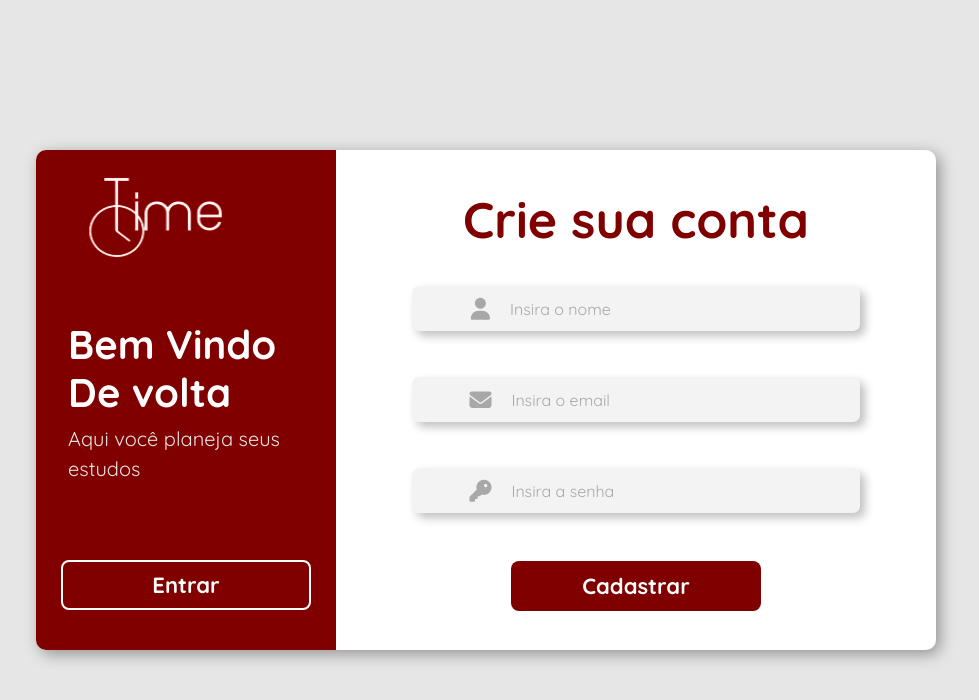
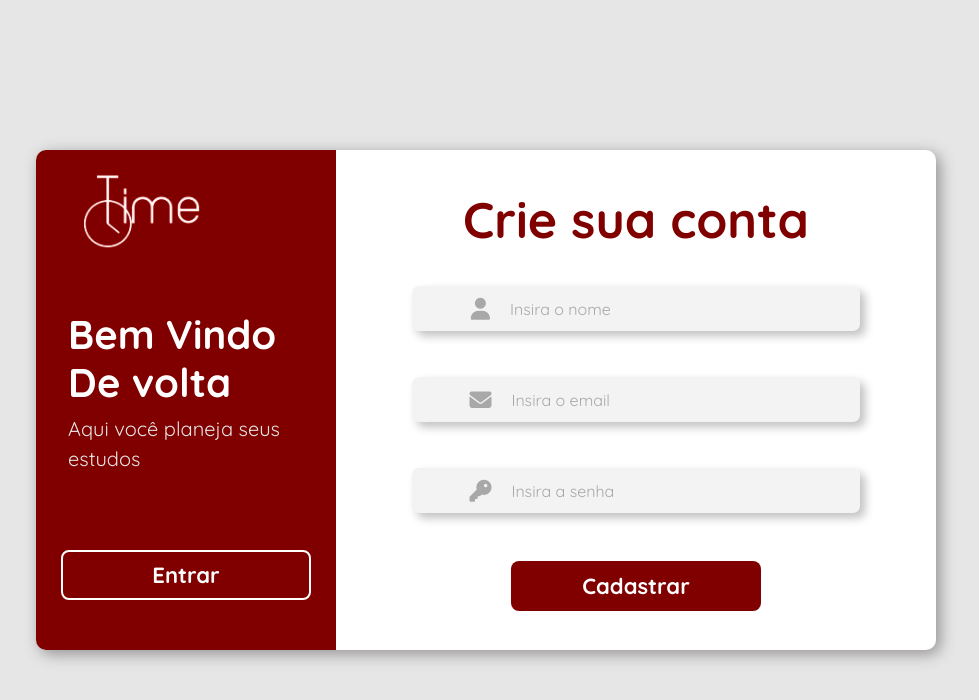
Before and after one commit to henricavalheiro99/ProjetoTcc, a React (Create React App) app: page /cadastro in a window 1280 px wide. Shown: the top 700 px of the page, without its empty margins (154-1133 px from the left). Built offline with nearby package versions, Linux system fonts and the light colour scheme.

Commit message:
atualizações para arrumar algumas coisas

```diff
--- a/src/App.js
+++ b/src/App.js
@@ -2,7 +2,7 @@ import Cadastro from './pages/Cadastro.jsx'
 import {BrowserRouter, Route, Routes} from "react-router-dom";
 import Login from "./pages/Login";
 import EdicaoPerfil from "./pages/EdicaoPerfil";
-
+import CadastroTurmas from "./pages/CadastroTurmas";
 function App() {
   return (
       <BrowserRouter>
@@ -10,6 +10,7 @@ function App() {
               <Route path="/login" element={<Login />}/>
               <Route path="/cadastro" element={<Cadastro />}/>
               <Route path="/edicao" element={<EdicaoPerfil/>}/>
+              <Route path="/home" element={<CadastroTurmas/>}/>
           </Routes>
       </BrowserRouter>
   );
--- a/src/pages/Cadastro.module.css
+++ b/src/pages/Cadastro.module.css
@@ -31,14 +31,14 @@
 }
 
 .logo{
-    height: 110px;
-    width: 230px;
+    height: 100px;
+    width: 200px;
 }
 
 .titledireita{
     color: white;
     font-size: 40px;
-    padding-top: 60px;
+    margin-top: 60px;
     padding-left: 20px;
     font-weight: bold;
 }
--- a/src/pages/CadastroTurmas.module.css
+++ b/src/pages/CadastroTurmas.module.css
@@ -1,6 +1,6 @@
 *{
-    padding: 0 !important;
-    margin: 0 !important;
+    padding: 0;
+    margin: 0;
     font-family: "Quicksand", sans-serif;
     transition: 0.8s;
 }
@@ -11,4 +11,6 @@
 }
 .barra{
     height: 100vh;
+    margin: 0px;
+    padding: 0px;
 }
```
Also changed, not shown: public/backgroundImage.png (added), public/logo2.png (added).
